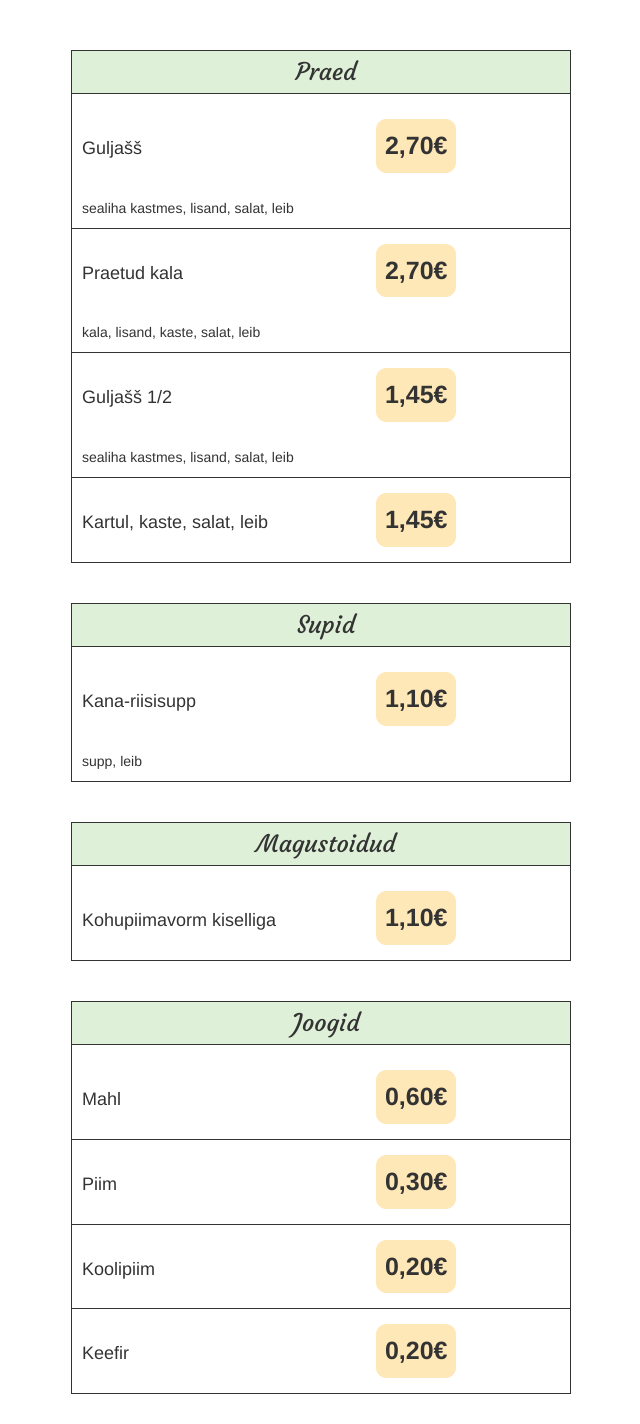
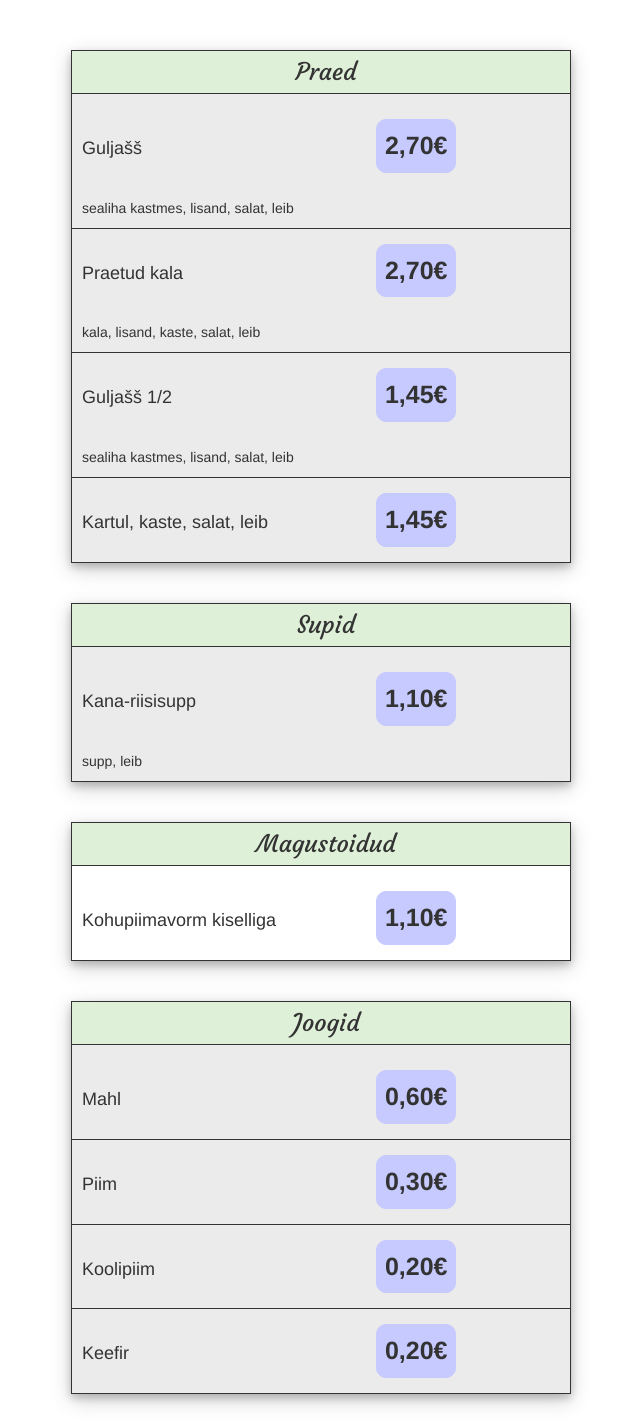
Before and after one commit to heikov123/PVK, a PHP site: page /index2.html in a window 1280 px wide. Shown: the part 70-1494 px from the top of the page, without its empty margins (319-959 px from the left). Run offline with PHP 8.4, Linux system fonts and the light colour scheme.

Commit message:
Lihvitud kujundus

```diff
--- a/portfolio/css/style2.css
+++ b/portfolio/css/style2.css
@@ -6,6 +6,7 @@
 .menu {
 	max-width: 500px;
 	margin: auto;
+
 }
 
 .menu h3 {
@@ -38,8 +39,8 @@
 	padding-bottom: 8px;
 	margin-top: 15px;
 
-	border: 1px solid #FFE8B7;
-	background-color: #FFE8B7;
+	border: 1px solid #C6CAFF;
+	background-color: #C6CAFF;
 	border-radius: 10px;
 	margin-bottom: 15px;
 }
@@ -51,6 +52,8 @@
 	border-bottom: 1px solid;
 	border-left: 1px solid;
 	border-right: 1px solid;
+	background-color: rgb(235,235,235);
+	box-shadow: 0 4px 8px 0 rgba(0, 0, 0, 0.2), 0 6px 20px 0 rgba(0, 0, 0, 0.19);
 }
 
 .guljass {
@@ -76,8 +79,8 @@
 	border-bottom: 1px solid;
 	border-right: 1px solid;
 	border-left: 1px solid;
-
-
+	background-color: rgb(235,235,235);
+	box-shadow: 0 4px 8px 0 rgba(0, 0, 0, 0.2), 0 6px 20px 0 rgba(0, 0, 0, 0.19);
 }
 
 .dessert {
@@ -86,6 +89,7 @@
 	border-bottom: 1px solid;
 	border-left: 1px solid;
 	border-right: 1px solid;
+	box-shadow: 0 4px 8px 0 rgba(0, 0, 0, 0.2), 0 6px 20px 0 rgba(0, 0, 0, 0.19);
 }
 
 .drinks {
@@ -94,6 +98,8 @@
 	border-left: 1px solid;
 	border-right: 1px solid;
 	margin-bottom: 30px;
+	background-color: rgb(235,235,235);
+	box-shadow: 0 4px 8px 0 rgba(0, 0, 0, 0.2), 0 6px 20px 0 rgba(0, 0, 0, 0.19);
 }
 
 .juice {
```
